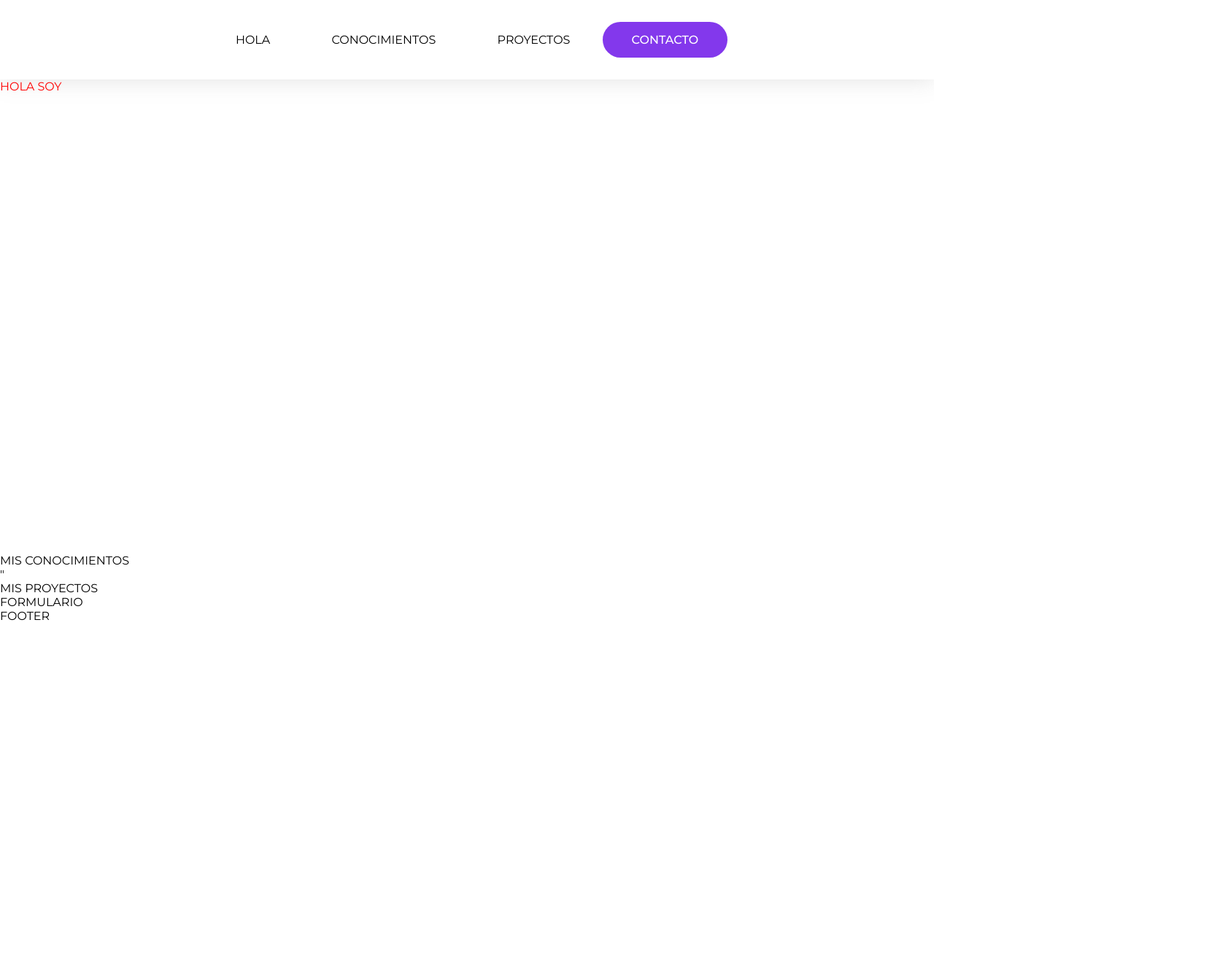
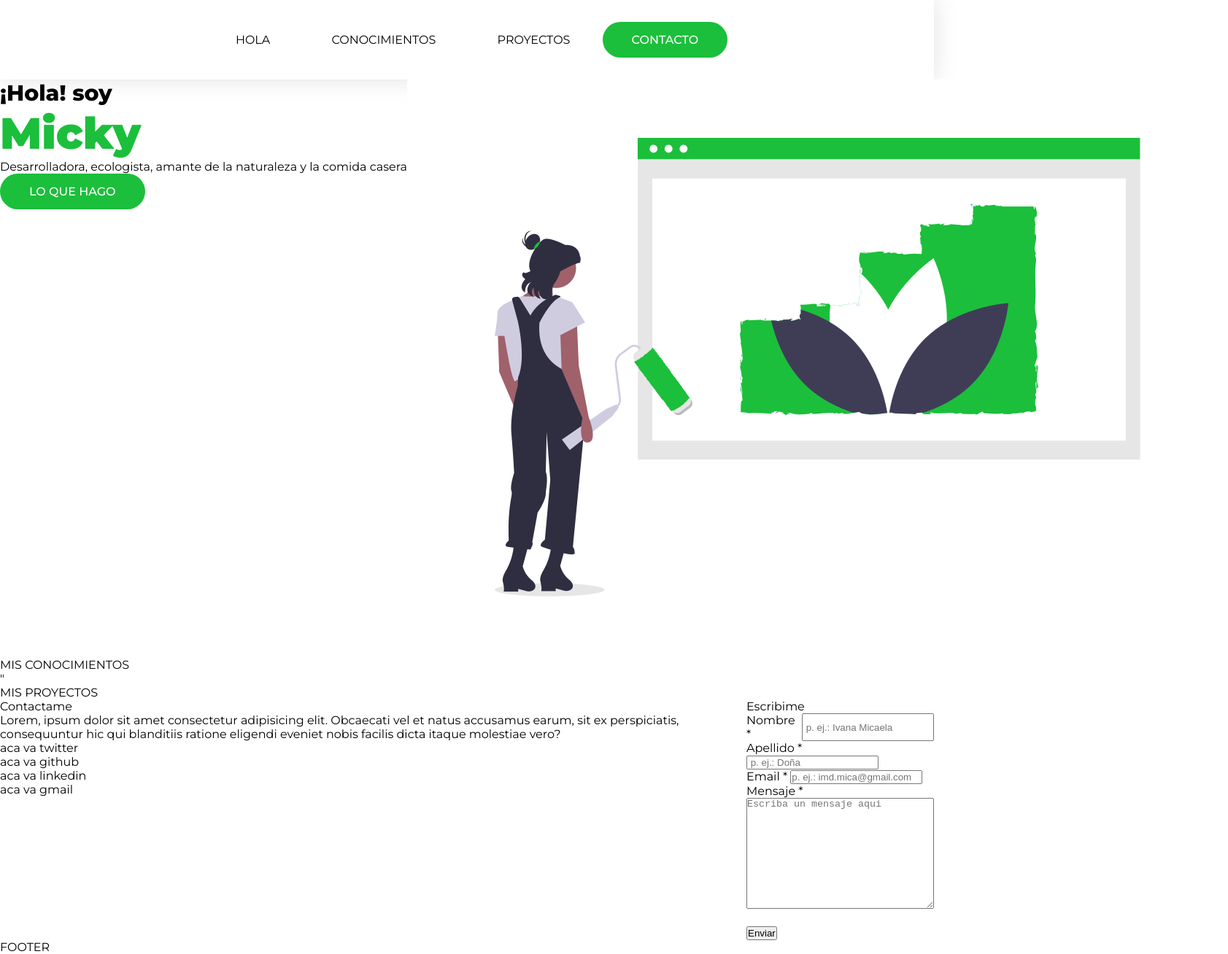
Before and after one commit to mickyneitor/portafolio, a plain HTML site: page index.html in a window 1280 px wide. Shown: the whole page at 73% size, 1683 px wide, since content can reach past the window. Before the commit the page ends 854 px from the top, so only its background shows below. Drawn offline with Linux system fonts and the light colour scheme.

Commit message:
agregue imagen

```diff
--- a/index.html
+++ b/index.html
@@ -7,6 +7,7 @@
     <link rel="stylesheet" href="style.css">
 </head>
 <body>
+    <!--COMIENZO BARRA HEADER-->
     <header>
         <nav>
             <div class="barranav">
@@ -14,17 +15,82 @@
                     <li class="pointerheader">HOLA</li>
                     <li class="pointerheader">CONOCIMIENTOS</li>
                     <li class="pointerheader">PROYECTOS</li>
-                    <li class="pointerheader violeta">CONTACTO</li>
+                    <li class="pointerheader verde">CONTACTO</li>
                </ul>
             </div>
         </nav>
     </header>
+   <!--FIN BARRA HEADER -->
+
+
     <main>
-       <section class="background seccionuno">HOLA SOY</section>
+     <!-- COMIENZO HOLA SOY MICKY-->
+
+        <section class="background seccionuno">
+           <div class="flexRow">
+               <div class="">
+                    <p class="holaSoy">¡Hola! soy</p>
+                    <h1 class="micky">Micky</h1>
+                    <p>Desarrolladora, ecologista, amante de la naturaleza y la comida casera</p>
+                        <a href="" class="pointerheader verde">LO QUE HAGO</a>
+                </div>
+                <div class="imgPrincipal">
+                    <img src="imagenes/undraw_work_in_progress_uhmv.png" alt="">
+                </div>
+            </div>
+        </section>
+
+     <!--MIS CONOCIMIENTOS-->
        <section class="background COLOR DE FONDO">MIS CONOCIMIENTOS</section>
+       <!--""-->
        <section class="background COLOR DE FONDO">"</section>
+       <!--MIS PROYECTOS-->
        <section class="background COLOR DE FONDO">MIS PROYECTOS</section>
-       <section class="background COLOR DE FONDO">FORMULARIO</section>
+
+
+       <!--FORMULARIO-->
+       <section class="background COLOR DE FONDO">
+          <div class="flexRow">
+                <div class="contactame">
+                    <p>Contactame</p>
+                    <p>Lorem, ipsum dolor sit amet consectetur adipisicing elit. Obcaecati vel et natus accusamus earum, sit ex perspiciatis, consequuntur hic qui blanditiis ratione eligendi eveniet nobis facilis dicta itaque molestiae vero?</p>
+                    <ul>
+                        <li>aca va twitter</li>
+                        <li>aca va github</li>
+                        <li>aca va linkedin</li>
+                        <li>aca va gmail</li>
+                    </ul>
+                </div>
+
+                <div class="escribime">
+                    <p class="contact">Escribime</p>
+                    <form>
+                        <div class="flexRow">
+                            <label  for="idnombre">Nombre *</label>
+                            <input type="text" name="nombre" placeholder=" p. ej.: Ivana Micaela" id="idnombre" required>
+                        </div>
+
+                        <div class="columns magin">
+                            <label for="idapellido">Apellido *</label>
+                            <input type="text"  name="apellido" placeholder=" p. ej.: Doña" id="idapellido" required>
+                        </div>
+
+                        <div class="columns">
+                           <label  for="idemail">Email *</label>
+                           <input   class="casillero" type="email" name="email" placeholder="p. ej.: imd.mica@gmail.com" id="idemail" required>
+                        </div>
+
+                       <div class="columns">
+                          <label for="idmensaje">Mensaje *</label>
+                          <textarea  name="mensaje" id="idmensaje" cols="30" rows="10" placeholder="Escriba un mensaje aqui" required></textarea><br><br>
+                        </div>
+
+                        <button  class="botonsubmit" type="submit">Enviar</button>
+                    </form>
+                </div>
+            </div>
+       </section>
+       <!--FOOTER-->
        <section class="background COLOR DE FONDO">FOOTER</section>
     </main>
 </body>
--- a/style.css
+++ b/style.css
@@ -31,13 +31,13 @@ header{
     color:black;
     padding: 15px 40px;
     display: inline-block;
-
+    text-decoration: none;
     cursor: pointer;
 
     /*cambiar de color al pasar cursor*/
 }
-.violeta{
-    background-color: #8338EC;
+.verde{
+    background-color: #1BBF3B;
     color: white;
     cursor: pointer;
     padding: 15px 40px;
@@ -47,9 +47,40 @@ header{
     align-items: center;
     transition: 0,2s;
 }
+h1{
+    font-size: 60px;
+    font-weight: 900;
+}
+.holaSoy{
+    font-size: 30px;
+    font-weight: 800;
+}
 
+.micky{
+    color: #1BBF3B;
+}
 .seccionuno{
-    color: red;
-    height: 650px;
-    width: 100%;
+   align-items: center;
+   justify-content: space-between;
 }
+ .imgPrincipal{
+  /*esto no se para que es, lo vi en el Original*/
+    max-width: 500px;
+ }
+
+
+/*FORMULARIO*/
+
+.flexColumn{
+    display: flex;
+    flex-direction: column;
+}
+
+.flexRow{
+    display: flex;
+    flex-direction: row;
+}
+
+.contactame{
+    text-align: left;
+}
```
Also changed, not shown: imagenes/undraw_work_in_progress_uhmv.png (added).
